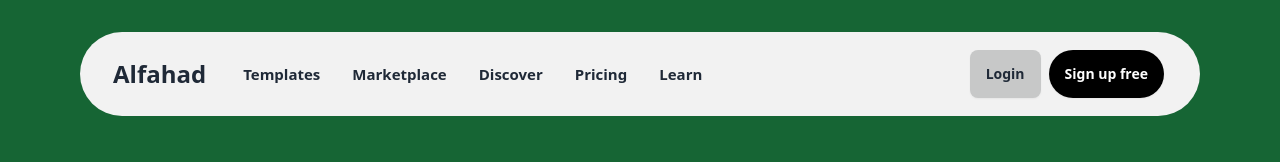
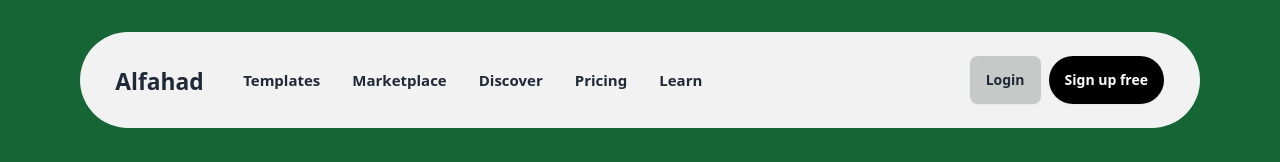
Before and after one commit to AlFahadAnsari/LinkTree, a React (Vite) app in the folder client/: page / in a window 1280 px wide. Shown: the top 162 px of the page. Built offline with nearby package versions, Linux system fonts and the light colour scheme.

Commit message:
Update Navbar.jsx
fixed navbar

```diff
--- a/client/src/components/Navbar.jsx
+++ b/client/src/components/Navbar.jsx
@@ -12,10 +12,18 @@ const Navbar = () => {
                             <svg xmlns="http://www.w3.org/2000/svg" className="h-5 w-5" fill="none" viewBox="0 0 24 24" stroke="currentColor"><path strokeLinecap="round" strokeLinejoin="round" strokeWidth="2" d="M4 6h16M4 12h8m-8 6h16" /></svg>
                         </div>
 
+                          <ul tabIndex={0} className="menu menu-sm dropdown-content mt-3 z-[1] p-2 shadow bg-base-100 rounded-box w-52">
+                            <li><a>Templates</a></li>
+                            <li><a>Marketplace</a></li>
+                            <li><a>Discover</a></li>
+                            <li><a>Pricing</a></li>
+                            <li><a>Learn</a></li>
+                        </ul>
+
                     </div>
 
                     {/* title */}
-                    <a className="btn btn-ghost text-2xl font-bol font-semibold ">Alfahad</a>
+                    <a className="btn btn-ghost text-2xl font-bol font-semibold hidden md:block md:mt-4 ">Alfahad</a>
 
 
                     {/* navbar list */}
```
